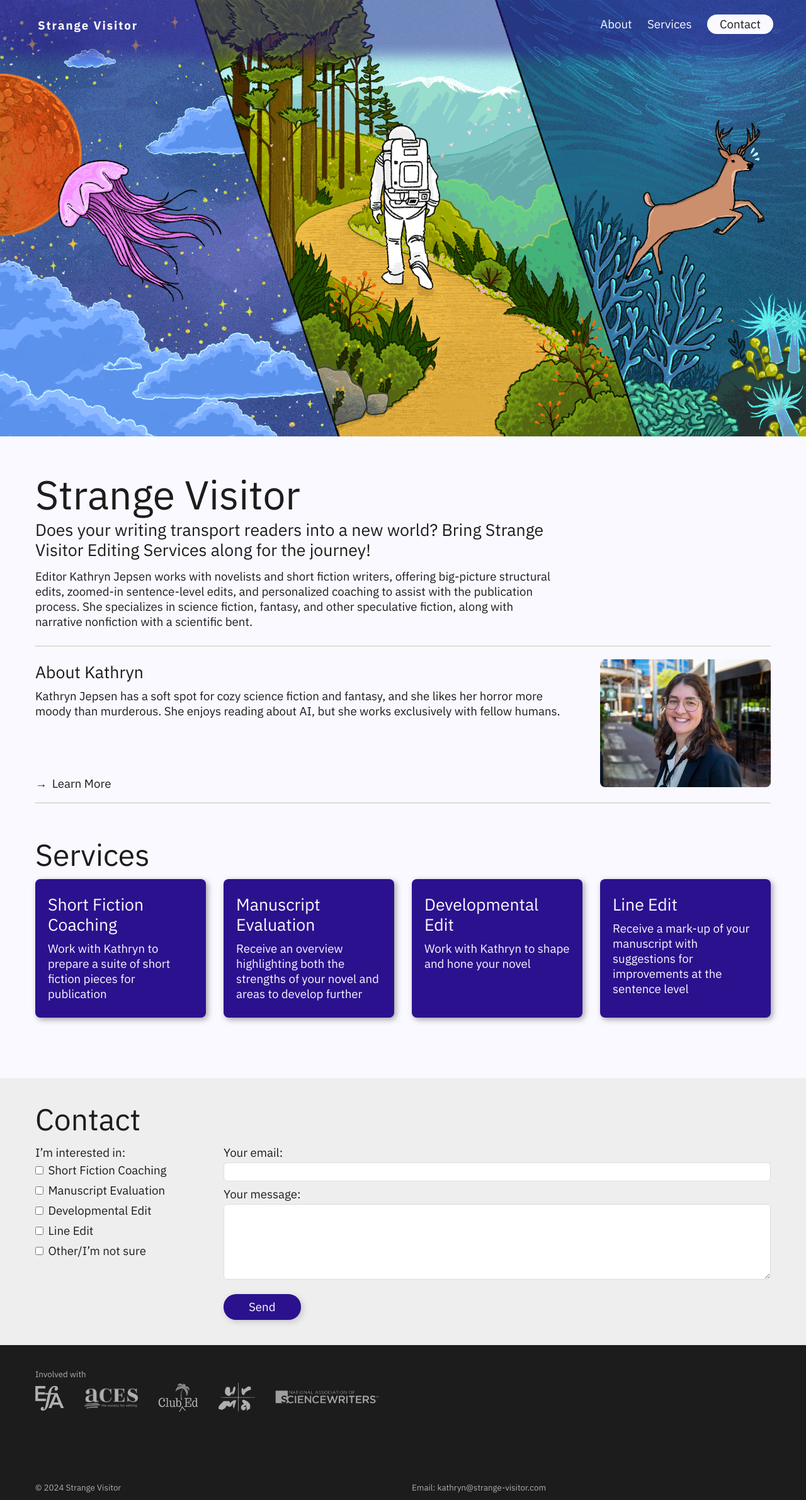
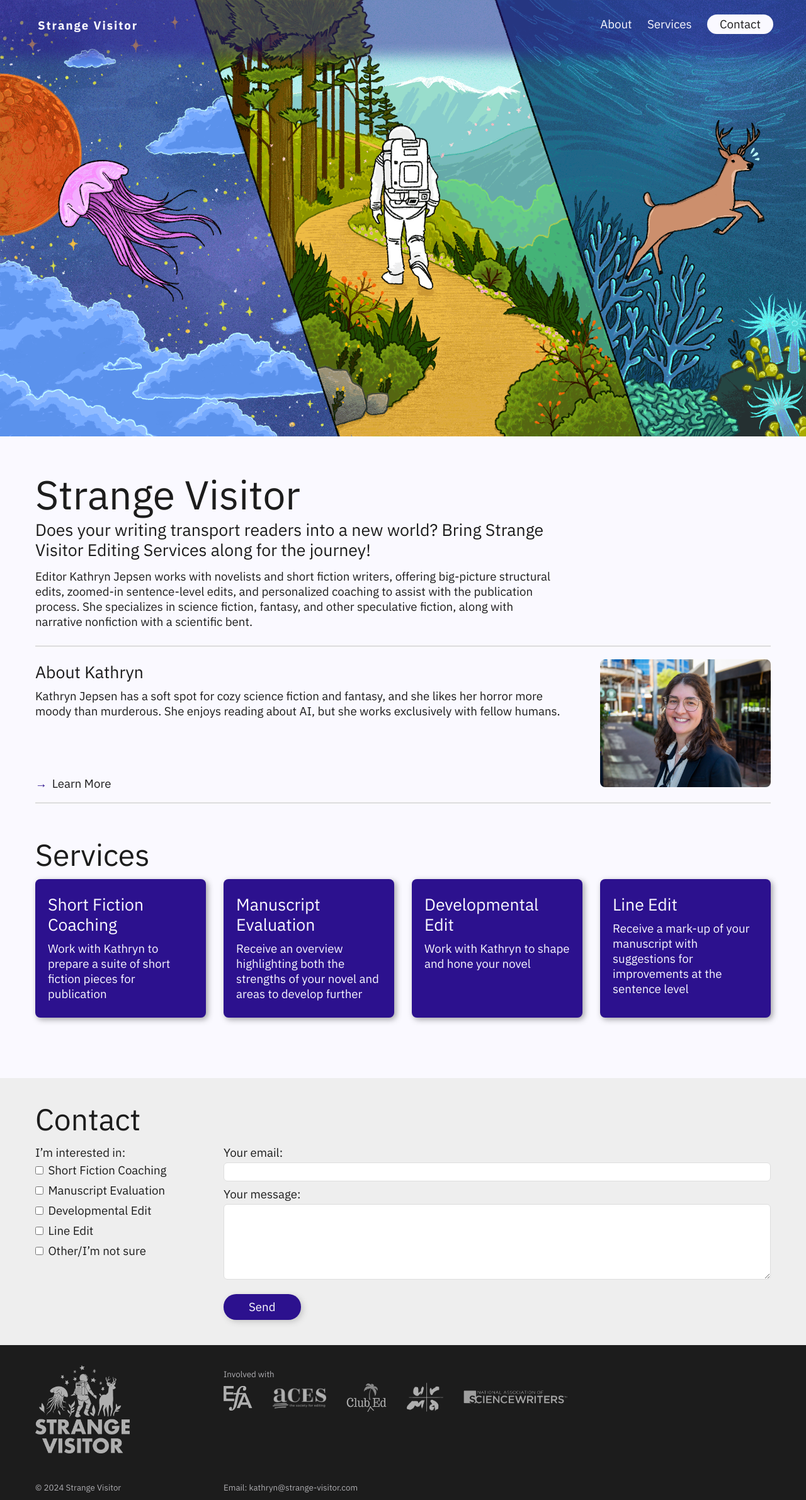
Before and after one commit to kgrimSV/Strange_Visitor, a Jekyll site: the page built from index.md, in a window 1280 px wide. Shown: the whole page at 63% size. Built offline with Jekyll 4.4.1, drawn with Linux system fonts in a browser that asks for light colours; some web fonts are replaced.

Commit message:
sv logo in footer

```diff
--- a/_includes/footer.html
+++ b/_includes/footer.html
@@ -1,5 +1,9 @@
 <footer>
 	<div class='layout-wrapper'>
+
+		<div class='sv-logo'>
+			<img src='{{ site.url }}/assets/images/sv-logo.png'>
+		</div>
 
 		<ul class='logos'>
 			<lh>Involved with</lh>
--- a/_sass/template/components/_component--footer.scss
+++ b/_sass/template/components/_component--footer.scss
@@ -12,12 +12,24 @@ footer {
   color: var(--light);
   padding-top: 32px;
 
+  .sv-logo {
+    opacity: .65;
+    grid-column: 1/-1;
+    max-width: 150px;
+    @include stack(md);
+    @include respond-to(m){
+      grid-column: 1/2;
+      @include stack(sm);
+    }
+  }
+
+
   .logos {
     list-style: none;
     grid-column: 1/-1;
     @include stack(lg);
-    @include respond-to(s){
-      grid-column: 1/-1;
+    @include respond-to(m){
+      grid-column: 2/-1;
     }
   }
 
@@ -52,27 +64,28 @@ footer {
 
   .smallprint {
     grid-row: 3;
-    @include respond-to(s){
-      grid-row: 2;
+    @include respond-to(m){
+      grid-column: 1/2;
     }
   }
 
   .email {
     width: fit-content;
-    grid-row: 2;
+    grid-row: 4;
     @include stack(xxs);
     &::after{
       background: white;
     }
+    grid-column: 1/-1;
+    @include respond-to(m){
+      grid-row: 3;
+      grid-column: 2/-1;
+    }
   }
 
   .email, .smallprint {
-    grid-column: 1/-1;
     opacity: .65;
     @include typestyle($sans-xs-reg);
-    @include respond-to(s){
-      grid-column: span 2;
-    }
   }
 
 }
```
Also changed, not shown: assets/images/sv-logo.png (added).
